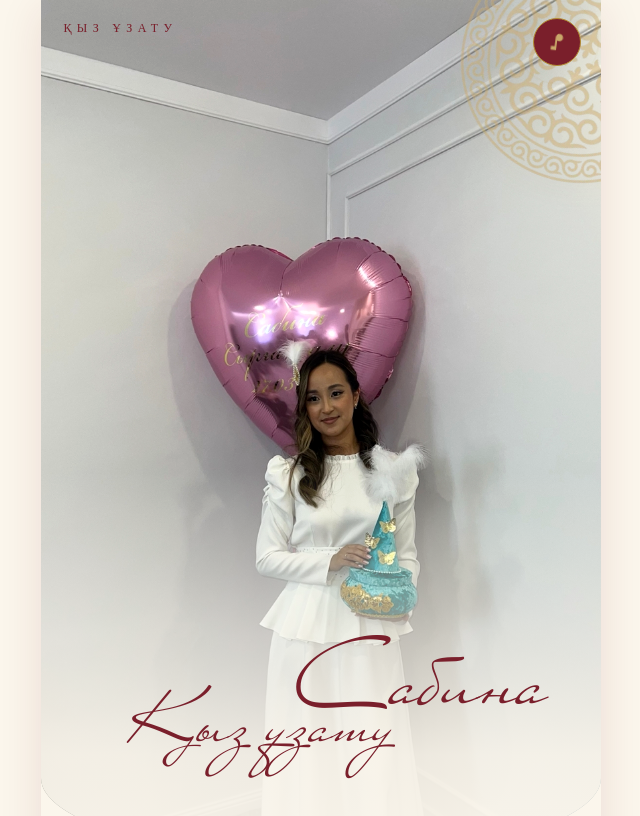
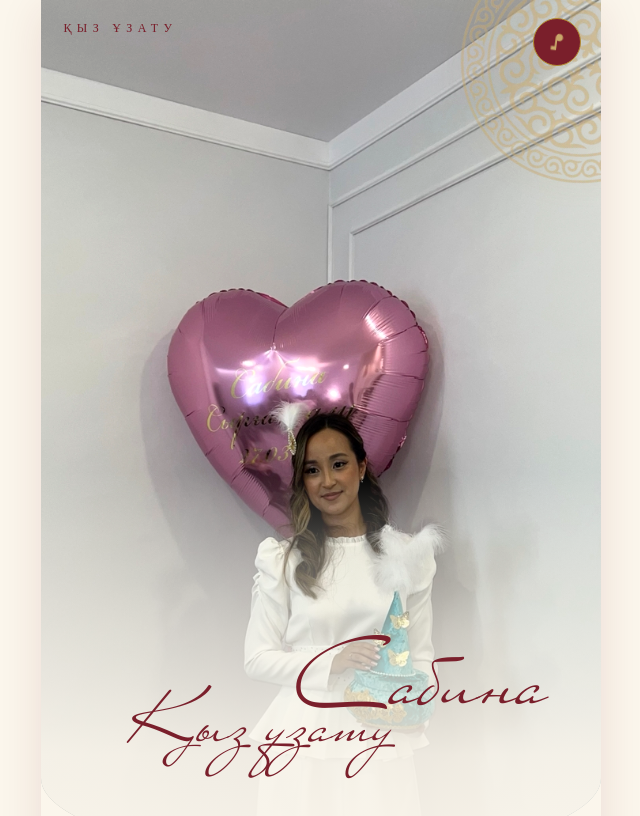
Before and after one commit to usern23/kyz-uzatu, a React (Vite) app: page / in a window 1280 px wide. Shown: the top 816 px of the page, without its empty margins (319-959 px from the left). Built offline with nearby package versions, Linux system fonts and the light colour scheme.

Commit message:
fix: zoom hero photo 1.18x to crop sides, person appears closer

```diff
--- a/src/styles.css
+++ b/src/styles.css
@@ -197,6 +197,8 @@ section.reveal {
   object-fit: cover; /* заполняет контейнер с сохранением пропорций, сверху */
   object-position: center top;
   filter: contrast(1.05) saturate(1.06);
+  transform: scale(1.18);
+  transform-origin: center top;
 }
 /* плавный fade снизу — начинается от уровня текста, к дуге = цвет фона */
 .hero-photo::after {
```
